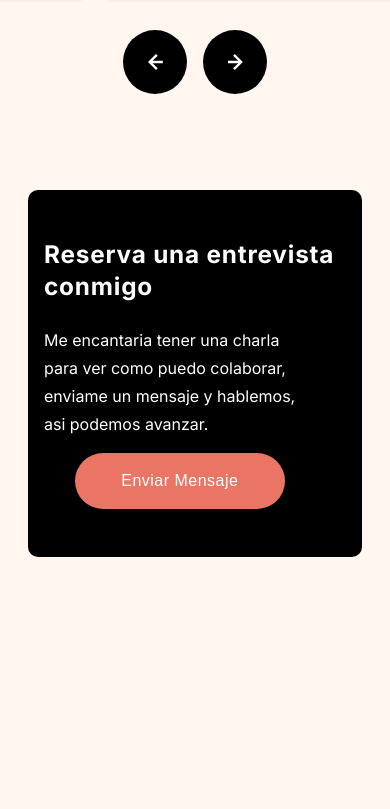
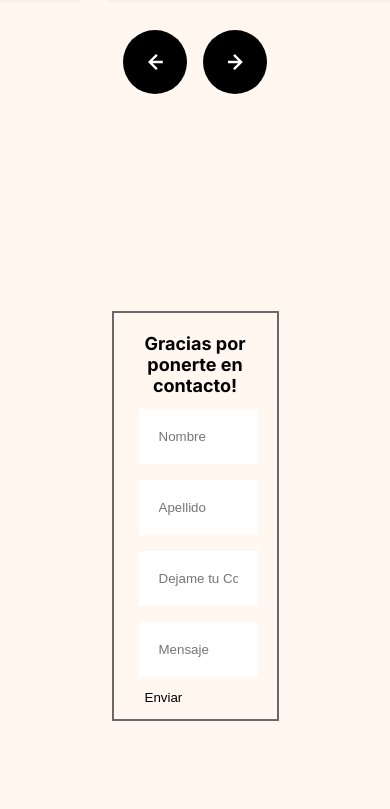
Before and after one commit to Noelia-Paz/Portfolio, a Next.js app: page / in a window 390 px wide. Shown: the part 3375-4184 px from the top of the page. Before the commit the page ends 3966 px from the top, so only its background shows below. Built offline with nearby package versions, Linux system fonts and the light colour scheme.

Commit message:
component form

```diff
--- a/package.json
+++ b/package.json
@@ -9,6 +9,7 @@
     "lint": "next lint"
   },
   "dependencies": {
+    "@emailjs/browser": "^3.11.0",
     "@types/node": "20.3.1",
     "@types/react": "18.2.12",
     "@types/react-dom": "18.2.5",
@@ -21,6 +22,7 @@
     "react": "^18.2.0",
     "react-dom": "^18.2.0",
     "react-router-dom": "^6.13.0",
+    "sweetalert": "^2.1.2",
     "tailwindcss": "3.3.2",
     "typescript": "5.1.3"
   }
--- /dev/null
+++ b/src/app/Components/Form/Form.module.css
@@ -0,0 +1,135 @@
+.contact {
+    display: flex;
+    height: 100vh;
+    align-items: center;
+    justify-content: center;
+    background-position: center;
+    background-size: cover;
+    background-repeat: no-repeat;
+
+
+
+  }
+
+  .h1 {
+    color: black;
+    display: flex;
+    justify-content: center;
+    margin: 30px;
+  }
+
+  .contactoForm {
+    border: 2px solid dimgrey;
+    width: 50%;
+    padding: 20px;
+    height: 710px;
+    margin: 4px;
+  }
+
+
+
+  .message {
+    padding-bottom: 160px;
+  }
+
+  .form input {
+    margin: 10px;
+    width: 90%;
+    align-items: center;
+    padding: 20px;
+    margin-block: 0.5rem;
+    outline: none;
+    border: none;
+  }
+
+  @media screen and (max-width: 1558px) {
+    .contact h1 {
+      margin: 20px;
+      font-size: 35px;
+    }
+  }
+
+  @media screen and (max-width: 1498px) {
+    .contact h1 {
+      margin: 20px;
+      font-size: 25px;
+    }
+
+    .contactoForm {
+      height: 615px;
+    }
+
+    .contact {
+      display: flex;
+      justify-content: space-around;
+    }
+
+    .message {
+      padding-bottom: 90px;
+    }
+  }
+
+  @media screen and (max-width: 1142px) {
+    .contact h1 {
+      margin: 16px;
+      font-size: 18px;
+      text-align: center;
+    }
+
+    .message {
+      padding-bottom: 20%;
+    }
+
+    .contactoForm {
+      width: 50%;
+      padding: 15px;
+      height: 600px;
+    }
+
+    .contactoForm form input {
+      margin: 10px;
+      width: 90%;
+      padding: 18px;
+    }
+  }
+
+  @media screen and (max-width: 1116px) {
+    .contact h1 {
+      font-size: 30px;
+    }
+  }
+
+  @media screen and (max-width: 631px) {
+    .contact h1 {
+      margin: 5px;
+      font-size: 18px;
+    }
+
+    .contact {
+      background-position: unset;
+    }
+
+    .contactoForm form input {
+      margin: 10px;
+      width: 90%;
+      padding: 10px;
+      font-size: 8px;
+    }
+
+    .contactoForm button {
+      padding: 5px 16px;
+    }
+    .contactoForm {
+      height: 410px;
+    }
+  }
+
+  @media screen and (max-width: 375px) {
+    .contact h1 {
+      margin: none;
+      font-size: 16px;
+    }
+    .contactoForm {
+      width: 90%;
+    }
+  }
--- /dev/null
+++ b/src/app/Components/Form/Form.tsx
@@ -0,0 +1,63 @@
+import emailjs from "@emailjs/browser";
+import React from "react";
+import swal from "sweetalert";
+import styles from "./Form.module.css";
+
+function Form() {
+  const sendEmail = (e: any) => {
+    e.preventDefault();
+
+    emailjs.sendForm(
+      "service_8awba0h",
+      "template_1dovcxn",
+      e.target,
+      "QvBuxbHtSWiZHY-0s"
+    );
+
+    swal({
+      text: "Se envio con exito!",
+      icon: "success",
+    }).then(
+      (result) => {
+        console.log(result.text);
+      },
+      (error) => {
+        console.log(error.text);
+      }
+    );
+    e.target.reset();
+  };
+  return (
+    <form onSubmit={sendEmail} className={styles.form} id="contactMe">
+      <div className={styles.contact}>
+        <div className={styles.contactoForm}>
+          <div>
+            <h1 className={styles.h1} id="contacto">
+              Gracias por ponerte en contacto!
+            </h1>
+          </div>
+          <input type="text" name="name" placeholder="Nombre" required />
+          <input type="text" name="last" placeholder="Apellido" required />
+          <input
+            type="email"
+            name="email"
+            placeholder="Dejame tu Correo electronico"
+            required
+          />
+          <input
+            type="text"
+            name="message"
+            placeholder="Mensaje"
+            className="message"
+            required
+          />
+          <div>
+            <button type="submit">Enviar</button>
+          </div>
+        </div>
+      </div>
+    </form>
+  );
+}
+
+export default Form;
--- a/src/app/page.tsx
+++ b/src/app/page.tsx
@@ -8,6 +8,7 @@ import Hero from "./Components/Hero/Hero";
 import About from "./Components/About/About";
 import Work from "./Components/Work/Work";
 import Footer from "./Components/Footer/Footer";
+import Form from "./Components/Form/Form";
 
 export default function Home() {
   return (
@@ -16,6 +17,7 @@ export default function Home() {
       <Hero />
       <About />
       <Work />
+      <Form />
       <Footer />
     </div>
   );
```
Also changed, not shown: 1 other file (tests, documents, lock files or other folders).
